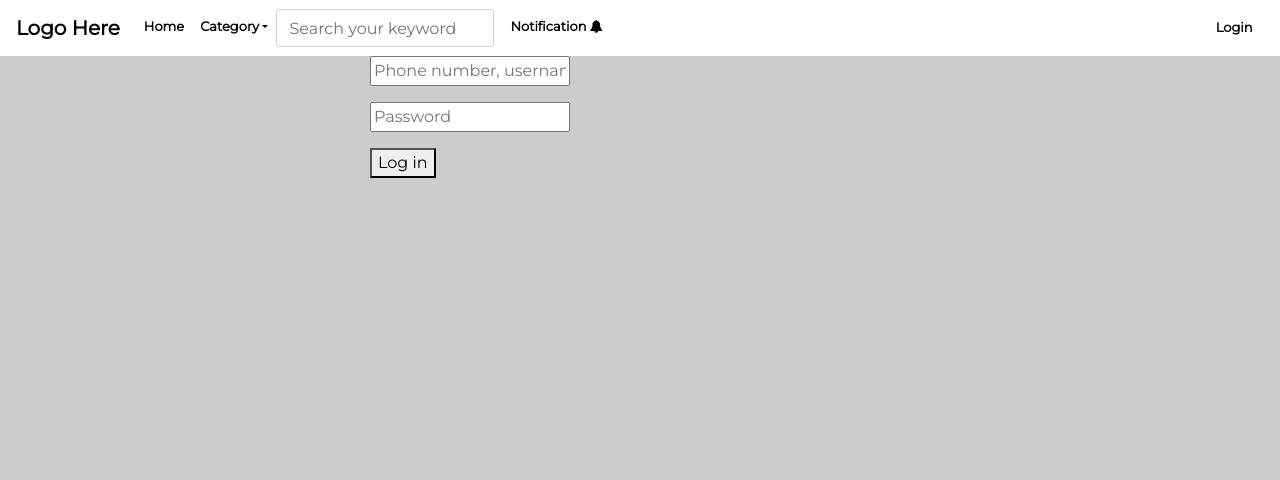
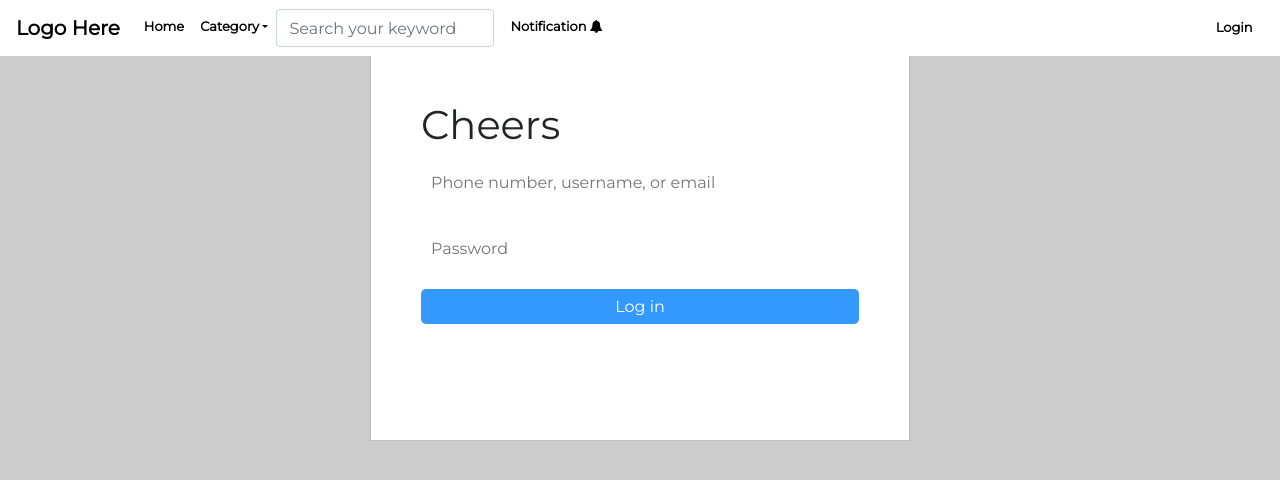
Before and after one commit to irabi01/blog_frontend, a React (Create React App) app: page /auth/login in a window 1280 px wide. Shown: the top 480 px of the page. Built offline with nearby package versions, Linux system fonts and the light colour scheme.

Commit message:
add css to the form

```diff
--- a/src/App.css
+++ b/src/App.css
@@ -87,3 +87,27 @@
     padding-left: 10px;
     padding-right: 10px;
 }
+
+
+
+/* login page style */
+.login_part{
+    background: #fff;
+    border: 1px solid #c2bfbf;
+    padding: 100px 50px;
+}
+.login_part form input{
+    width: 100%;
+    height: 50px;
+    padding-left: 10px;
+    border-radius: 5px;
+    border: none;
+}
+.login_part form button{
+    width: 100%;
+    height: 35px;
+    border: none;
+    border-radius: 5px;
+    background: #3399ff;
+    color: #fff;
+}
```
